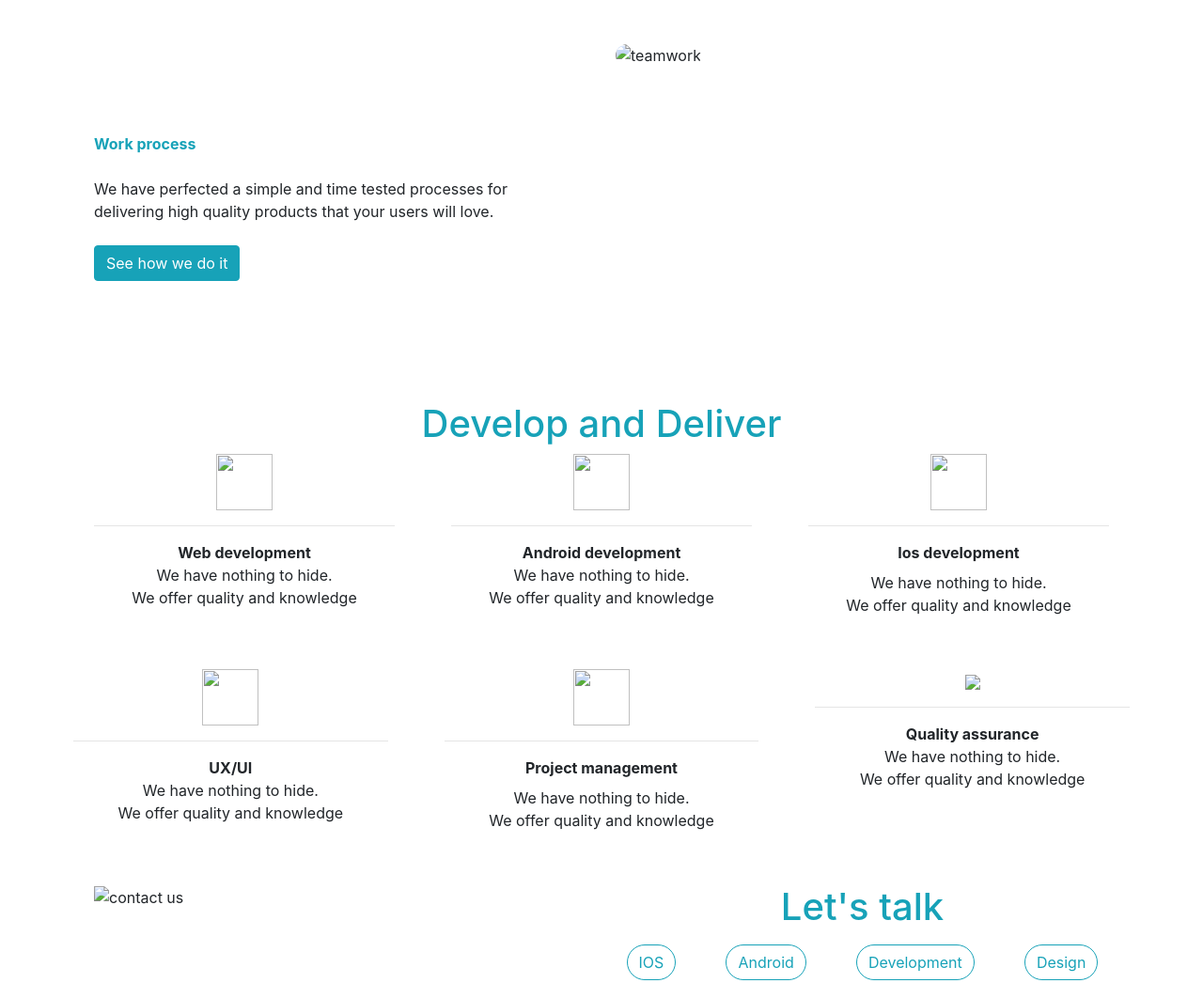
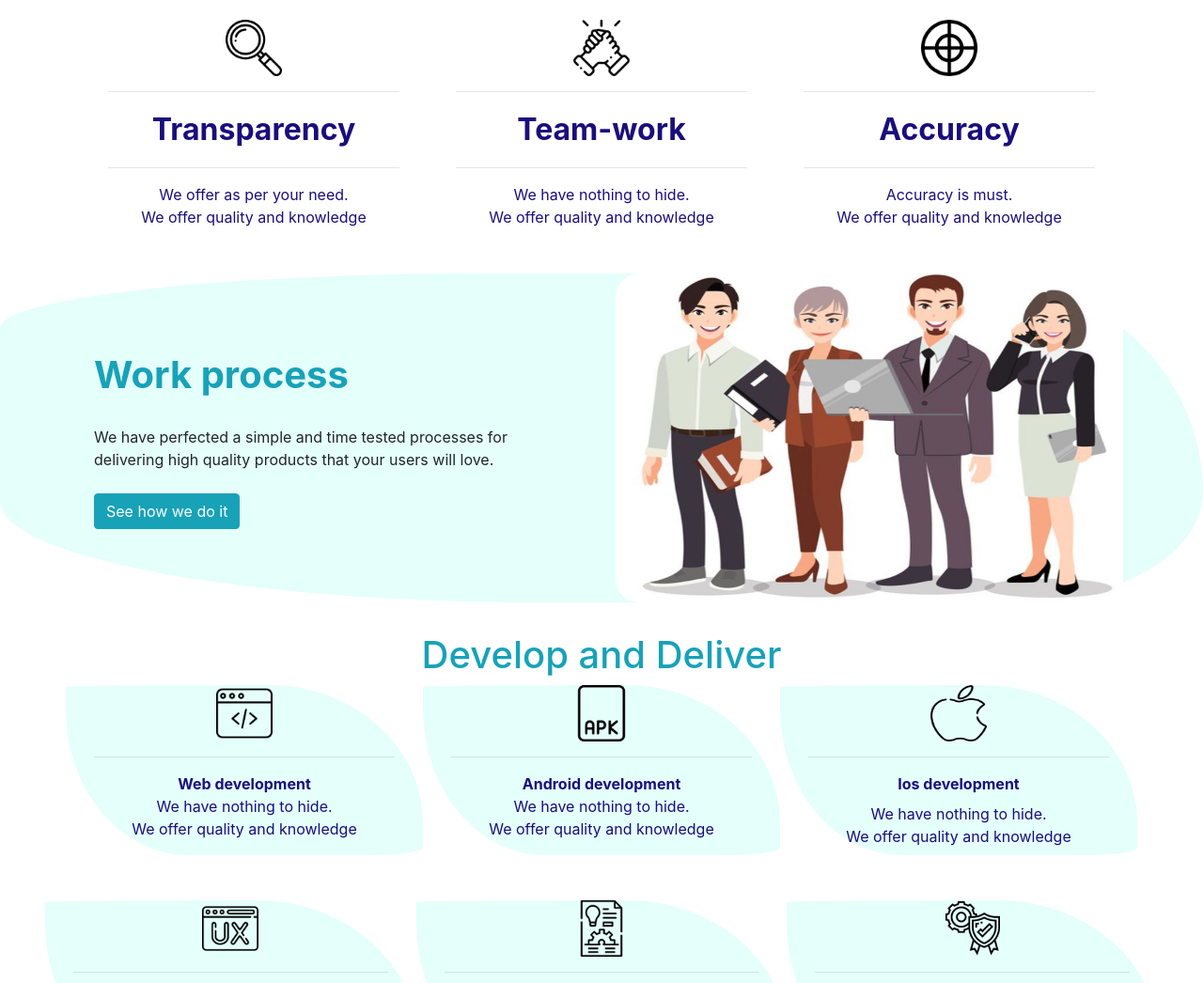
Before and after one commit to surbhikhokhawat/html-css-demo, a plain HTML site: page index.html in a window 1280 px wide. Shown: the part 609-1655 px from the top of the page at 94% size. Drawn offline with nearby package versions, Linux system fonts and the light colour scheme.

Commit message:
changed all image paths

```diff
--- a/index.html
+++ b/index.html
@@ -4,7 +4,7 @@
   <title>Bootstrap Example</title>
   <meta charset="utf-8">
   <meta name="viewport" content="width=device-width, initial-scale=1">
-  <link rel="stylesheet" href="../assets/css/styleC.css">
+  <link rel="stylesheet" href="../html-css-demo/assets/css/style.css">
   <link rel="stylesheet" href="https://stackpath.bootstrapcdn.com/bootstrap/4.5.2/css/bootstrap.min.css">
   <link rel="stylesheet" href="https://maxcdn.bootstrapcdn.com/font-awesome/4.7.0/css/font-awesome.min.css">
   <script src="https://code.jquery.com/jquery-3.5.1.min.js"></script>
@@ -40,14 +40,14 @@
             <button type="button" class="btn btn-light round-button">Contact us</button>
         </div>
         <div class="col-md-6">
-          <img src="../assets/images/devgroup/landingpage_image.JPG" alt="first-image" height="500px" width="100%">
+          <img src="../html-css-demo/assets/images/landingpage_image.jpg" alt="first-image" height="500px" width="100%">
         </div>
       </div>
       <div class="container mb-5 middle-section">
         <div class="row">
           <div class="col-md-4 text-center ">
             <div class="col">
-              <div class="row-md-4"><img src="../assets/images/devgroup/004-transparency.png" width="60" height="60"></i></div>
+              <div class="row-md-4"><img src="../html-css-demo/assets/images/004-transparency.png" width="60" height="60"></i></div>
               <hr>
               <div class="row-md-4 font-text font-weight-bolder fa-2x">Transparency</div>
               <hr>
@@ -56,14 +56,14 @@
           </div>
           <div class="col-md-4 text-center ">
             <div class="col">
-              <div class="row-md-4"><img src="../assets/images/devgroup/003-support.png" width="60" height="60"></i></i></div><hr>
+              <div class="row-md-4"><img src="../html-css-demo/assets/images/003-support.png" width="60" height="60"></i></i></div><hr>
               <div class="row-md-4 font-text font-weight-bolder fa-2x">Team-work</div><hr>
               <div class="row-md-4 font-text">We have nothing to hide.<br>We offer quality and knowledge</div>
             </div>
           </div>
           <div class="col-md-4 text-center ">
             <div class="col">
-              <div class="row-md-4"><img src="../assets/images/devgroup/005-seo-and-web.png" width="60" height="60"></i></div><hr>
+              <div class="row-md-4"><img src="../html-css-demo/assets/images/005-seo-and-web.png" width="60" height="60"></i></div><hr>
               <div class="row-md-4 font-text font-weight-bolder fa-2x">Accuracy</div><hr>
               <div class="row-md-4 font-text">Accuracy is must.<br>We offer quality and knowledge</div>
             </div>
@@ -83,7 +83,7 @@
           </div>
         </div>
         <div class="col-md-6" style="height: 100%;">
-          <img src="../assets/images/devgroup/teamwork.JPG" style="border-radius: 25px;" alt="teamwork" width="100%" height="100%">
+          <img src="../html-css-demo/assets/images/teamwork.jpg" style="border-radius: 25px;" alt="teamwork" width="100%" height="100%">
         </div>
       </div>
     </div>
@@ -94,7 +94,7 @@
       <div class="row">
         <div class="col-md-4 text-center ">
           <div class="col">
-            <div class="row-md-4"><img src="../assets/images/devgroup/002-web-programming.png" width="60" height="60"></i></div>
+            <div class="row-md-4"><img src="../html-css-demo/assets/images/002-web-programming.png" width="60" height="60"></i></div>
             <hr>
             <div class="row-md-4 font-text font-weight-bolder">Web development</div>
             <div class="row-md-4 font-text">We have nothing to hide.<br>We offer quality and knowledge</div>
@@ -102,14 +102,14 @@
         </div>
         <div class="col-md-4 text-center ">
           <div class="col">
-            <div class="row-md-4"><img src="../assets/images/devgroup/006-apk-file.png" width="60" height="60"></i></i></div><hr>
+            <div class="row-md-4"><img src="../html-css-demo/assets/images/006-apk-file.png" width="60" height="60"></i></i></div><hr>
             <div class="row-md-4 font-text font-weight-bolder">Android development</div>
             <div class="row-md-4 font-text">We have nothing to hide.<br>We offer quality and knowledge</div>
           </div>
         </div>
         <div class="col-md-4 text-center ">
           <div class="col">
-            <div class="row-md-4"><img src="../assets/images/devgroup/008-apple.png" width="60" height="60"></i></div><hr>
+            <div class="row-md-4"><img src="../html-css-demo/assets/images/008-apple.png" width="60" height="60"></i></div><hr>
             <div class="row-md-4 font-text font-weight-bolder">Ios development</div>
             <div class="row-md-4 font-text p-md-2">We have nothing to hide.<br>We offer quality and knowledge</div>
           </div>
@@ -119,7 +119,7 @@
     <div class="row m-md-5">
       <div class="col-md-4 text-center ">
         <div class="col">
-          <div class="row-md-4"><img src="../assets/images/devgroup/007-user-experience.png" width="60" height="60"></i></div>
+          <div class="row-md-4"><img src="../html-css-demo/assets/images/007-user-experience.png" width="60" height="60"></i></div>
           <hr>
           <div class="row-md-4 font-text font-weight-bolder">UX/UI</div>
           <div class="row-md-4 font-text">We have nothing to hide.<br>We offer quality and knowledge</div>
@@ -127,14 +127,14 @@
       </div>
       <div class="col-md-4 text-center ">
         <div class="col">
-          <div class="row-md-4"><img src="../assets/images/devgroup/001-project-management.png" width="60" height="60"></i></i></div><hr>
+          <div class="row-md-4"><img src="../html-css-demo/assets/images/001-project-management.png" width="60" height="60"></i></i></div><hr>
           <div class="row-md-4 font-text font-weight-bolder">Project management</div>
           <div class="row-md-4 font-text p-md-2">We have nothing to hide.<br>We offer quality and knowledge</div>
         </div>
       </div>
       <div class="col-md-4 text-center ">
         <div class="col">
-          <div class="row-md-4"><img src="../assets/images/devgroup/001-quality-assurance.png"></i></div><hr>
+          <div class="row-md-4"><img src="../html-css-demo/assets/images/001-quality-assurance.png"></i></div><hr>
           <div class="row-md-4 font-text font-weight-bolder">Quality assurance</div>
           <div class="row-md-4 font-text">We have nothing to hide.<br>We offer quality and knowledge</div>
         </div>
@@ -145,7 +145,7 @@
     <div class="container">
       <div class="row">
         <div class="col-md-6"  style="height: 100%;">
-          <img src="../assets/images/devgroup/contactus.JPG"  alt="contact us" width="100%" height="600px">
+          <img src="../html-css-demo/assets/images/contactus.jpg"  alt="contact us" width="100%" height="600px">
         </div>
         <div class="col-md-6" style="height: 100%;">
           <h1 class="text-center text-info">Let's talk</h1>
```
Also changed, not shown: 1 other file.
